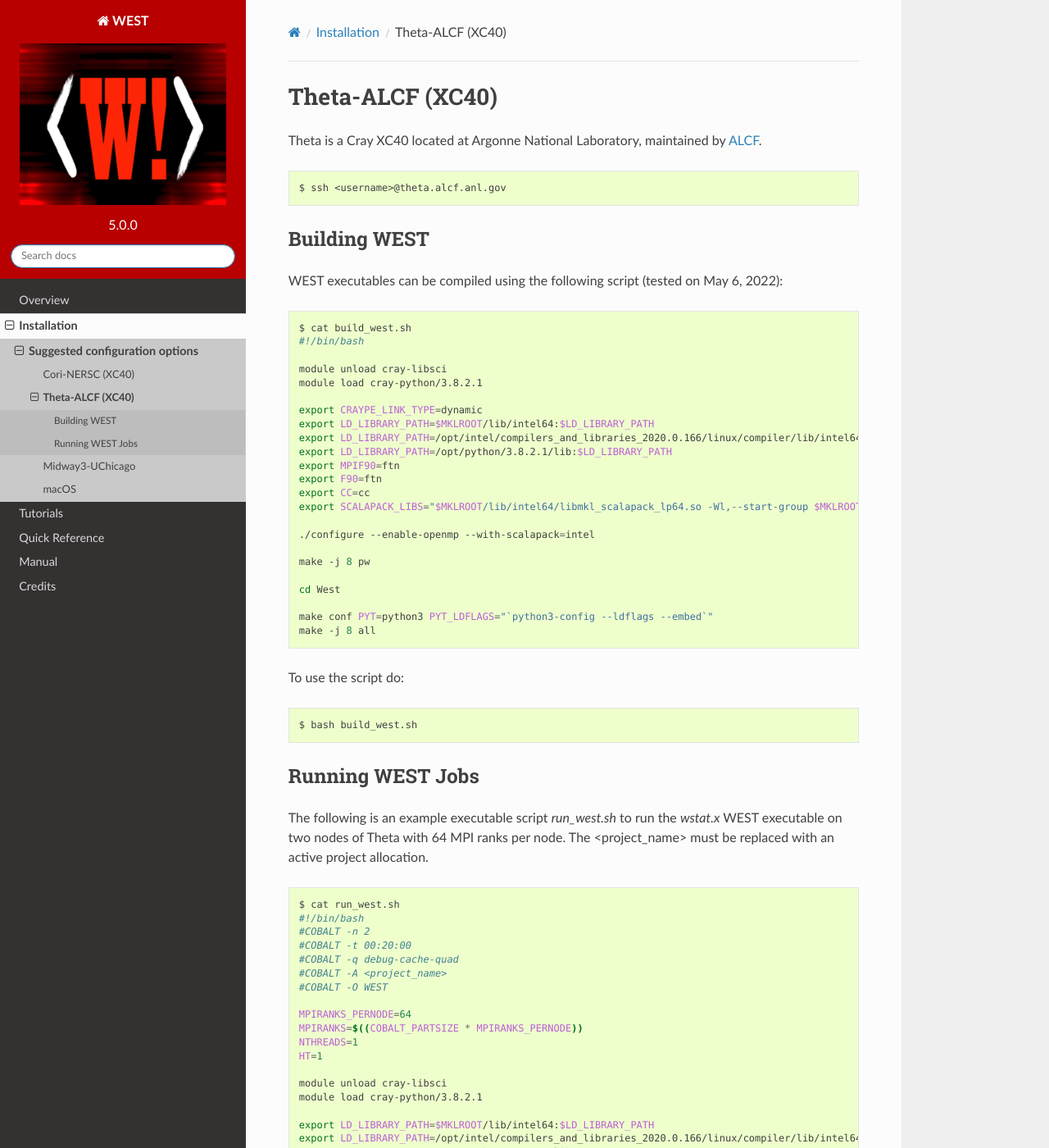
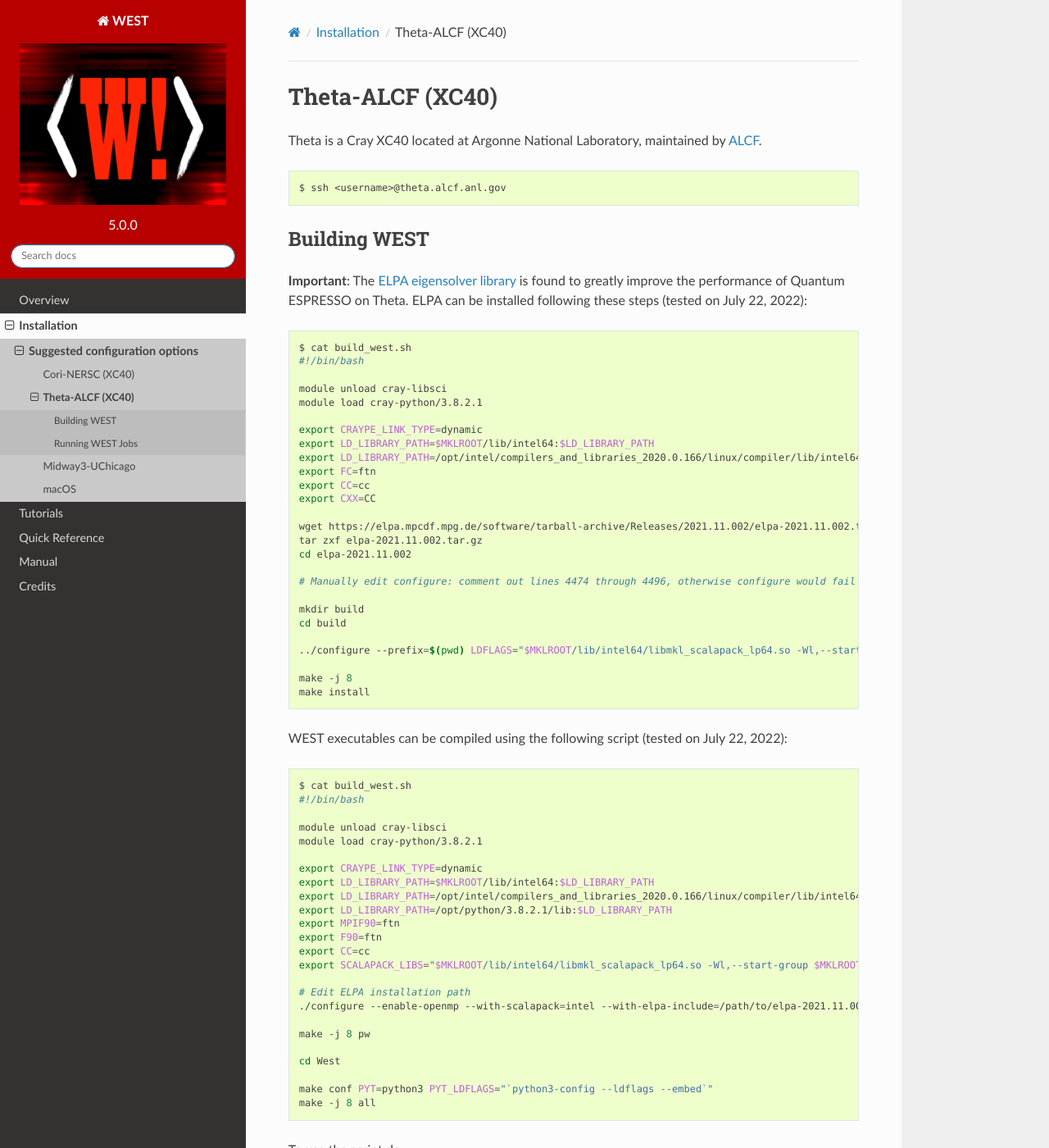
Before and after one commit to west-code-development/West, a Sphinx documentation site: the page built from Doc/installations/theta.rst, in a window 1280 px wide and 1400 px high. Shown: the whole window at 82% size. Built offline with Sphinx 7.4.7 and the Read the Docs theme 2.0.0, drawn with Linux system fonts in a browser that asks for light colours; some of the changed text lies outside the part shown.

Commit message:
Update installation guide for ALCF Theta KNL
* ELPA is highly recommended.
* Workaround for bug in ROMIO in Cray MPICH.

```diff
--- a/Doc/installations/theta.rst
+++ b/Doc/installations/theta.rst
@@ -13,7 +13,38 @@
 Building WEST
 ~~~~~~~~~~~~~
 
-WEST executables can be compiled using the following script (tested on May 6, 2022):
+**Important**: The `ELPA eigensolver library <https://elpa.mpcdf.mpg.de/>`_ is found to greatly improve the performance of Quantum ESPRESSO on Theta. ELPA can be installed following these steps (tested on July 22, 2022):
+
+.. code-block:: bash
+
+   $ cat build_west.sh
+   #!/bin/bash
+
+   module unload cray-libsci
+   module load cray-python/3.8.2.1
+
+   export CRAYPE_LINK_TYPE=dynamic
+   export LD_LIBRARY_PATH=$MKLROOT/lib/intel64:$LD_LIBRARY_PATH
+   export LD_LIBRARY_PATH=/opt/intel/compilers_and_libraries_2020.0.166/linux/compiler/lib/intel64:$LD_LIBRARY_PATH
+   export FC=ftn
+   export CC=cc
+   export CXX=CC
+
+   wget https://elpa.mpcdf.mpg.de/software/tarball-archive/Releases/2021.11.002/elpa-2021.11.002.tar.gz
+   tar zxf elpa-2021.11.002.tar.gz
+   cd elpa-2021.11.002
+
+   # Manually edit configure: comment out lines 4474 through 4496, otherwise configure would fail due to cross compilation
+
+   mkdir build
+   cd build
+
+   ../configure --prefix=$(pwd) LDFLAGS="$MKLROOT/lib/intel64/libmkl_scalapack_lp64.so -Wl,--start-group $MKLROOT/lib/intel64/libmkl_intel_lp64.so $MKLROOT/lib/intel64/libmkl_sequential.so $MKLROOT/lib/intel64/libmkl_core.so $MKLROOT/lib/intel64/libmkl_blacs_intelmpi_lp64.so -Wl,--end-group" --disable-sse-assembly --disable-sse --disable-avx512 --enable-c-tests=no
+
+   make -j 8
+   make install
+
+WEST executables can be compiled using the following script (tested on July 22, 2022):
 
 .. code-block:: bash
 
@@ -32,7 +63,8 @@
    export CC=cc
    export SCALAPACK_LIBS="$MKLROOT/lib/intel64/libmkl_scalapack_lp64.so -Wl,--start-group $MKLROOT/lib/intel64/libmkl_intel_lp64.so $MKLROOT/lib/intel64/libmkl_intel_thread.so $MKLROOT/lib/intel64/libmkl_core.so $MKLROOT/lib/intel64/libmkl_blacs_intelmpi_lp64.so -Wl,--end-group"
 
-   ./configure --enable-openmp --with-scalapack=intel
+   # Edit ELPA installation path
+   ./configure --enable-openmp --with-scalapack=intel --with-elpa-include=/path/to/elpa-2021.11.002/build/include/elpa-2021.11.002/modules --with-elpa-lib=/path/to/elpa-2021.11.002/build/lib/libelpa.a
 
    make -j 8 pw
 
@@ -51,6 +83,12 @@
 ~~~~~~~~~~~~~~~~~
 
 The following is an example executable script `run_west.sh` to run the `wstat.x` WEST executable on two nodes of Theta with 64 MPI ranks per node. The <project_name> must be replaced with an active project allocation.
+
+**Important**: The following environment variable is needed to work around a bug in ROMIO, Cray MPICH.
+
+.. code-block:: bash
+
+   export ROMIO_FSTYPE_FORCE="ufs:"
 
 .. code-block:: bash
 
@@ -74,6 +112,8 @@
    export LD_LIBRARY_PATH=/opt/intel/compilers_and_libraries_2020.0.166/linux/compiler/lib/intel64:$LD_LIBRARY_PATH
    export LD_LIBRARY_PATH=/opt/python/3.8.2.1/lib:$LD_LIBRARY_PATH
 
+   export ROMIO_FSTYPE_FORCE="ufs:"
+
    echo "Running Cobalt Job $COBALT_JOBID."
 
    export OMP_NUM_THREADS=$NTHREADS
```
